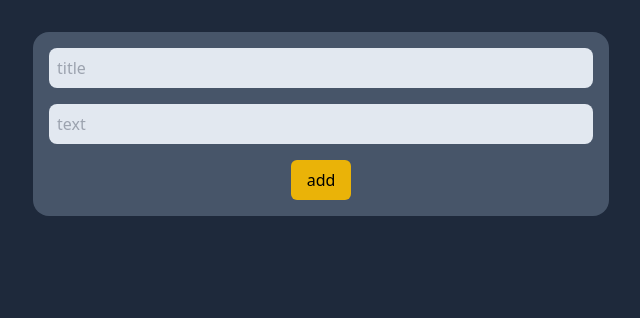
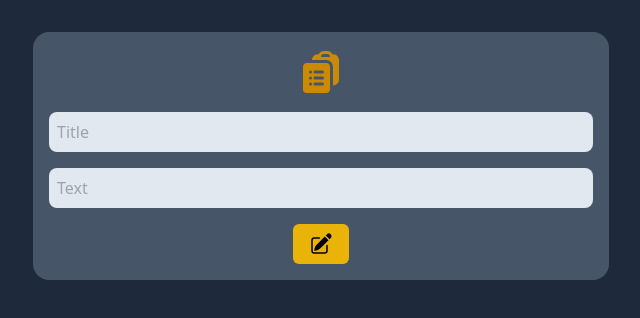
Before and after one commit to Freeefa/Notefa, a website built with Vite: page index.html in a window 1280 px wide. Shown: the whole page, without its empty margins (319-959 px from the left). Built offline with nearby package versions, Linux system fonts and the light colour scheme.

Commit message:
add style note and form

```diff
--- a/index.html
+++ b/index.html
@@ -7,35 +7,73 @@
   </head>
   <body class="bg-slate-800">
     <div id="app">
+      <div class="m-4">
         <form
           action=""
           class="flex flex-col max-w-xl gap-4 p-4 m-8 mx-auto bg-slate-600 rounded-2xl"
           id="note-form"
         >
+          <div class="flex justify-center">
+            <svg
+              xmlns="http://www.w3.org/2000/svg"
+              viewBox="0 0 24 24"
+              fill="currentColor"
+              class="w-12 h-12 text-yellow-600"
+            >
+              <path
+                fill-rule="evenodd"
+                d="M7.502 6h7.128A3.375 3.375 0 0 1 18 9.375v9.375a3 3 0 0 0 3-3V6.108c0-1.505-1.125-2.811-2.664-2.94a48.972 48.972 0 0 0-.673-.05A3 3 0 0 0 15 1.5h-1.5a3 3 0 0 0-2.663 1.618c-.225.015-.45.032-.673.05C8.662 3.295 7.554 4.542 7.502 6ZM13.5 3A1.5 1.5 0 0 0 12 4.5h4.5A1.5 1.5 0 0 0 15 3h-1.5Z"
+                clip-rule="evenodd"
+              />
+              <path
+                fill-rule="evenodd"
+                d="M3 9.375C3 8.339 3.84 7.5 4.875 7.5h9.75c1.036 0 1.875.84 1.875 1.875v11.25c0 1.035-.84 1.875-1.875 1.875h-9.75A1.875 1.875 0 0 1 3 20.625V9.375ZM6 12a.75.75 0 0 1 .75-.75h.008a.75.75 0 0 1 .75.75v.008a.75.75 0 0 1-.75.75H6.75a.75.75 0 0 1-.75-.75V12Zm2.25 0a.75.75 0 0 1 .75-.75h3.75a.75.75 0 0 1 0 1.5H9a.75.75 0 0 1-.75-.75ZM6 15a.75.75 0 0 1 .75-.75h.008a.75.75 0 0 1 .75.75v.008a.75.75 0 0 1-.75.75H6.75a.75.75 0 0 1-.75-.75V15Zm2.25 0a.75.75 0 0 1 .75-.75h3.75a.75.75 0 0 1 0 1.5H9a.75.75 0 0 1-.75-.75ZM6 18a.75.75 0 0 1 .75-.75h.008a.75.75 0 0 1 .75.75v.008a.75.75 0 0 1-.75.75H6.75a.75.75 0 0 1-.75-.75V18Zm2.25 0a.75.75 0 0 1 .75-.75h3.75a.75.75 0 0 1 0 1.5H9a.75.75 0 0 1-.75-.75Z"
+                clip-rule="evenodd"
+              />
+            </svg>
+          </div>
+
           <input
             type="text"
-          placeholder="title"
+            placeholder="Title"
             id="title"
             class="p-2 text-black rounded-lg bg-slate-200"
           />
 
           <input
             type="text"
-          placeholder="text"
+            placeholder="Text"
             id="text"
             class="p-2 text-black rounded-lg bg-slate-200"
           />
 
           <button
-          id="btn"
+            type="submit"
             class="px-4 py-2 mx-auto bg-yellow-500 rounded-md max-w-20"
+            title="add note"
           >
-          add
+            <svg
+              xmlns="http://www.w3.org/2000/svg"
+              viewBox="0 0 24 24"
+              fill="currentColor"
+              class="w-6 h-6"
+            >
+              <path
+                d="M21.731 2.269a2.625 2.625 0 0 0-3.712 0l-1.157 1.157 3.712 3.712 1.157-1.157a2.625 2.625 0 0 0 0-3.712ZM19.513 8.199l-3.712-3.712-8.4 8.4a5.25 5.25 0 0 0-1.32 2.214l-.8 2.685a.75.75 0 0 0 .933.933l2.685-.8a5.25 5.25 0 0 0 2.214-1.32l8.4-8.4Z"
+              />
+              <path
+                d="M5.25 5.25a3 3 0 0 0-3 3v10.5a3 3 0 0 0 3 3h10.5a3 3 0 0 0 3-3V13.5a.75.75 0 0 0-1.5 0v5.25a1.5 1.5 0 0 1-1.5 1.5H5.25a1.5 1.5 0 0 1-1.5-1.5V8.25a1.5 1.5 0 0 1 1.5-1.5h5.25a.75.75 0 0 0 0-1.5H5.25Z"
+              />
+            </svg>
           </button>
         </form>
       </div>
+    </div>
 
-    <div id="itemNote"></div>
+    <div
+      id="itemNote"
+      class="flex flex-col flex-wrap items-center justify-center gap-4 mx-auto scrolling-auto text-center"
+    ></div>
 
     <script type="module" src="/src/main.ts"></script>
   </body>
--- a/src/main.ts
+++ b/src/main.ts
@@ -27,13 +27,16 @@ form?.addEventListener("submit", (e) => {
     text: text?.value,
   };
   addNote(listNote);
+
+  title.value = "";
+  text.value = "";
 });
 
 // create Function Declaration for  render object to window
 function addNote(itemNote: itemType) {
   /* createElement */
   const container = document.createElement("div");
-  const titleElement = document.createElement("p");
+  const titleElement = document.createElement("h2");
   const textElement = document.createElement("p");
 
   //  append Elements
@@ -41,6 +44,16 @@ function addNote(itemNote: itemType) {
   textElement.append(itemNote.text);
   container.append(titleElement, textElement);
   noteList?.append(container);
+
+  container.classList.add(
+    "p-4",
+    "bg-slate-400",
+    "max-w-6xl",
+    "rounded",
+    "w-3/4",
+    "m-4"
+  );
+  titleElement.classList.add("text-2xl", "text-blue-800");
 }
 
 //? the second method
@@ -67,3 +80,5 @@ function addNote(itemNote: itemType) {
 //     title.value = "";
 //     text.value = "";
 //   });
+
+// titleElement.style.fontSize = "1.5rem";
```
Lines whose indentation alone changed are shown as unchanged.
